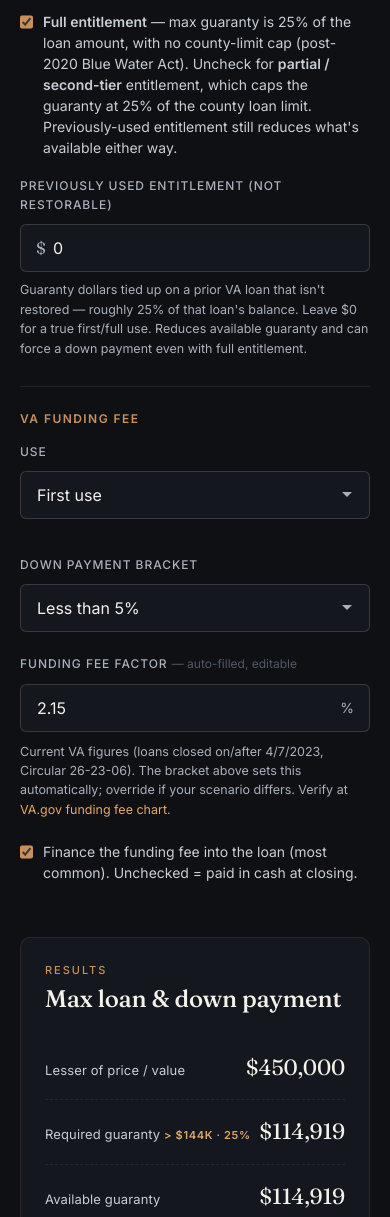
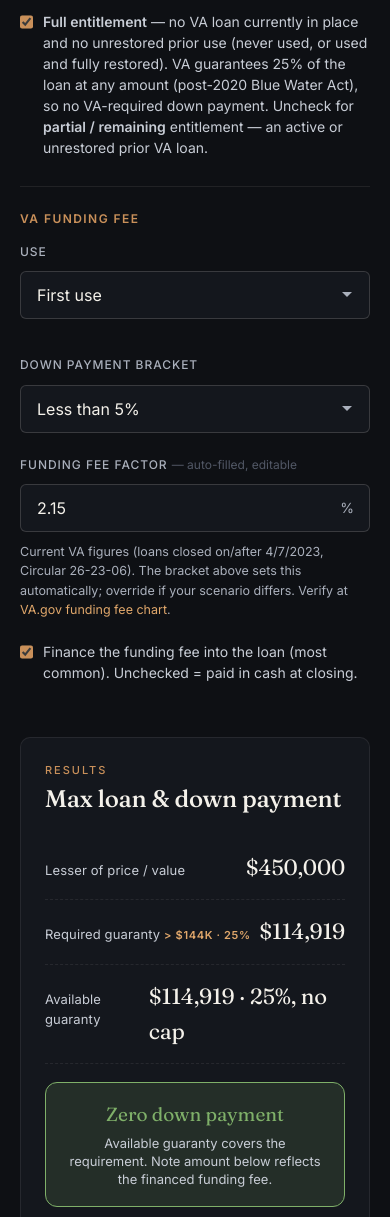
Before and after one commit to bacisys/TheLODesk, a plain HTML site: page va-purchase-max-loan.html in a window 390 px wide. Shown: the part 1106-2323 px from the top of the page. Drawn offline with Linux system fonts and the light colour scheme.

Commit message:
Add files via upload

```diff
--- a/va-purchase-max-loan.html
+++ b/va-purchase-max-loan.html
@@ -109,9 +109,9 @@
         <div class="subhead">Entitlement</div>
         <div class="check-toggle">
           <input type="checkbox" id="full-ent" checked>
-          <label for="full-ent"><strong>Full entitlement</strong> — max guaranty is 25% of the loan amount, with no county-limit cap (post-2020 Blue Water Act). Uncheck for <strong>partial / second-tier</strong> entitlement, which caps the guaranty at 25% of the county loan limit. Previously-used entitlement still reduces what's available either way.</label>
+          <label for="full-ent"><strong>Full entitlement</strong> — no VA loan currently in place and no unrestored prior use (never used, or used and fully restored). VA guarantees 25% of the loan at any amount (post-2020 Blue Water Act), so no VA-required down payment. Uncheck for <strong>partial / remaining</strong> entitlement — an active or unrestored prior VA loan.</label>
         </div>
-        <div id="county-field" class="is-hidden">
+        <div id="partial-fields" class="is-hidden">
           <div class="field">
             <label class="field-label" for="county-limit">County loan limit</label>
             <div class="presets">
@@ -119,13 +119,13 @@
               <button class="preset" data-limit="1249125" type="button">Ceiling · $1,249,125</button>
             </div>
             <div class="input-wrap with-prefix" data-prefix="$"><input type="number" id="county-limit" value="832750" step="1000" min="0"></div>
-            <p class="field-hint">2026 FHFA one-unit limit for the subject county. Used only for partial/second-tier entitlement.</p>
+            <p class="field-hint">2026 FHFA one-unit limit for the subject county. Sizes the remaining bonus entitlement.</p>
           </div>
-        </div>
-        <div class="field">
-          <label class="field-label" for="prior-ent">Previously used entitlement (not restorable)</label>
-          <div class="input-wrap with-prefix" data-prefix="$"><input type="number" id="prior-ent" value="0" step="1000" min="0"></div>
-          <p class="field-hint">Guaranty dollars tied up on a prior VA loan that isn't restored — roughly 25% of that loan's balance. Leave $0 for a true first/full use. Reduces available guaranty and can force a down payment even with full entitlement.</p>
+          <div class="field">
+            <label class="field-label" for="prior-ent">Entitlement already used (charged on COE, not restored)</label>
+            <div class="input-wrap with-prefix" data-prefix="$"><input type="number" id="prior-ent" value="0" step="1000" min="0"></div>
+            <p class="field-hint">Guaranty dollars tied up on a prior VA loan — roughly 25% of that loan's balance, per the Certificate of Eligibility.</p>
+          </div>
         </div>
 
         <div class="subhead">VA funding fee</div>
@@ -203,7 +203,7 @@
       <ol class="math-list">
         <li>Base value <span class="formula">= lesser of sales price and appraised value</span>.</li>
         <li>Required guaranty is taken on the value <em>plus the financed funding fee</em>. For a note <span class="formula">≤ $144,000</span> it is tiered — <span class="formula">50% up to $45,000; flat $22,500 from $45,001–$56,250; 40% above, capped at $36,000</span>. For a note <span class="formula">&gt; $144,000</span> it is a flat <span class="formula">25%</span>.</li>
-        <li>Available guaranty <span class="formula">= max potential guaranty − previously-used entitlement</span>. Max potential guaranty is <span class="formula">25% × $144,000 ($36,000)</span> for notes ≤ $144k, <span class="formula">25% × loan amount</span> for full entitlement above $144k, or <span class="formula">25% × county loan limit</span> for partial entitlement. Previously-used entitlement reduces it in every case — so a Veteran with full entitlement but unrestored prior use can still owe a down payment.</li>
+        <li>Available guaranty: with <strong>full entitlement</strong>, VA guarantees 25% of the loan at any amount — no county cap, no down payment. With <strong>partial / remaining</strong> entitlement, available <span class="formula">= 25% × county loan limit − entitlement already used</span> (notes ≤ $144k use $144,000 → the $36,000 basic entitlement). Full entitlement and unrestored prior use are mutually exclusive.</li>
         <li>Down payment <span class="formula">= required guaranty − available guaranty</span>, when positive. This is the guaranty shortfall the Veteran must cover.</li>
         <li>Base loan <span class="formula">= lesser value − down payment</span>; funding fee <span class="formula">= base loan × factor</span>; note amount <span class="formula">= base loan + financed funding fee</span>; LTV <span class="formula">= note ÷ lesser value</span>.</li>
         <li>Funding fee factors current per VA Circular 26-23-06 (loans closed on/after 4/7/2023): purchase first use 2.15% / subsequent 3.30% at &lt;5% down, 1.50% at 5–9.99%, 1.25% at 10%+; exempt 0%.</li>
@@ -299,14 +299,18 @@
       required = coverageBase * 0.25;
     }
 
-    // Available guaranty + shortfall (worksheet row 12-16)
-    // ≤$144k: basic entitlement, max guaranty = 25% × $144,000 = $36,000.
-    // >$144k full entitlement: 25% of the loan amount (no county cap).
-    // >$144k partial: 25% of the county loan limit. Previously-used reduces all cases.
-    const guarantyBase = (coverageBase <= 144000) ? 144000 : (fullEnt ? coverageBase : countyLimit);
-    const maxPot = guarantyBase * 0.25;
-    const available = maxPot - priorEnt;
-    const shortfall = Math.max(0, required - available);
+    // Available guaranty + shortfall (bonus / remaining entitlement)
+    // Full entitlement: VA guarantees 25% of the loan at any size — no down payment.
+    // Partial: available = 25% × county limit − entitlement already used; shortfall = down payment.
+    let available, shortfall;
+    if (fullEnt) {
+      available = required;
+      shortfall = 0;
+    } else {
+      const maxPot = (coverageBase <= 144000 ? 144000 : countyLimit) * 0.25;
+      available = maxPot - priorEnt;
+      shortfall = Math.max(0, required - available);
+    }
 
     // Rebuild base, funding fee, note, LTV (worksheet section 3-4)
     const base = lesser - shortfall;
@@ -318,7 +322,7 @@
     $('r-lesser').textContent = fmt(lesser);
     $('r-regime').textContent = regime;
     $('r-required').textContent = fmt(required);
-    $('r-available').textContent = fmt(available);
+    $('r-available').textContent = fullEnt ? fmt(available) + ' · 25%, no cap' : fmt(available);
     $('r-base').textContent = fmt(base);
     $('r-ffpct').textContent = (factor * 100).toFixed(2).replace(/\.?0+$/, '');
     $('r-ff').textContent = financeFF ? fmt(ffDollar) : fmt(ffDollar) + ' (cash)';
@@ -338,7 +342,7 @@
   }
 
   function togglePartial() {
-    $('county-field').classList.toggle('is-hidden', $('full-ent').checked);
+    $('partial-fields').classList.toggle('is-hidden', $('full-ent').checked);
     calc();
   }
 
```
